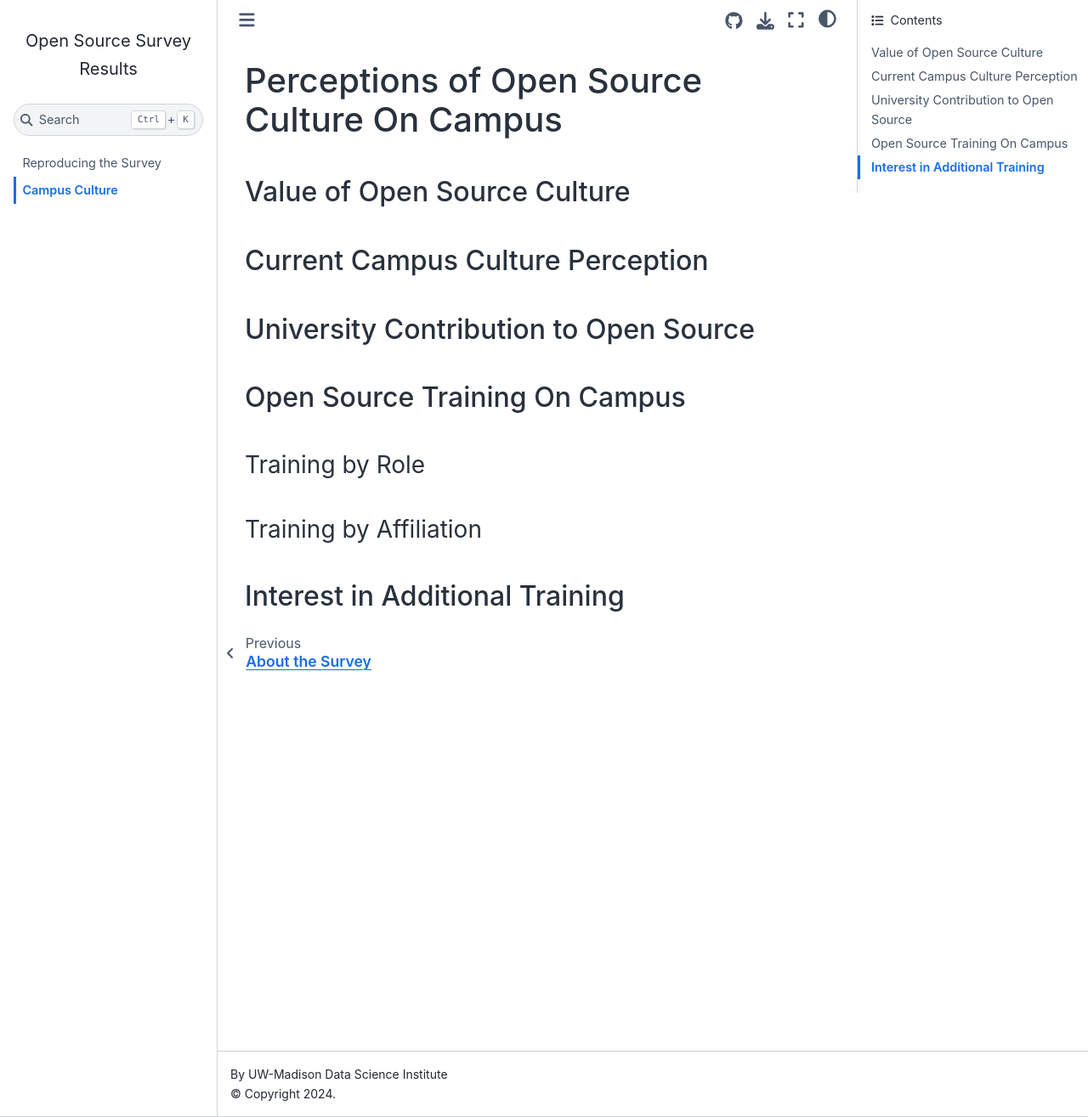
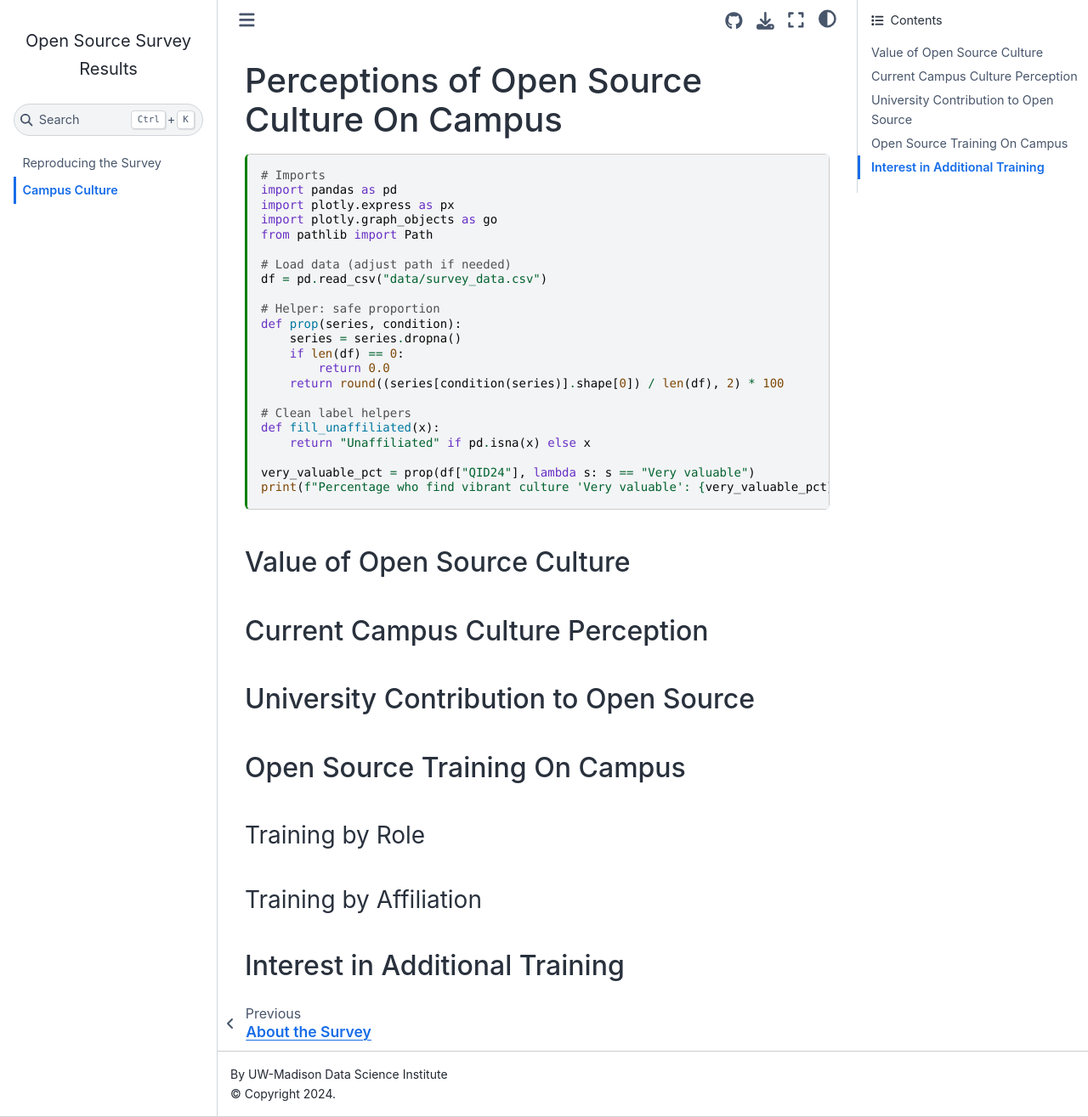
Before and after one commit to UW-Madison-DSI/open_source_survey_results_myst, a Jupyter Book: the page built from docs/campus.md, in a window 1280 px wide and 1315 px high. Shown: the whole window at 85% size. Built offline with Jupyter Book 1.0.4 settings and Sphinx 7.4.7 and the Sphinx Book theme 1.1.4, drawn with Linux system fonts in a browser that asks for light colours.

````diff
--- a/docs/campus.md
+++ b/docs/campus.md
@@ -12,8 +12,7 @@
 # Perceptions of Open Source Culture On Campus
 
 
-```{code-cell} python
-:tags: [remove-input]
+```{code-cell} ipython3
 # Imports
 import pandas as pd
 import plotly.express as px
````
